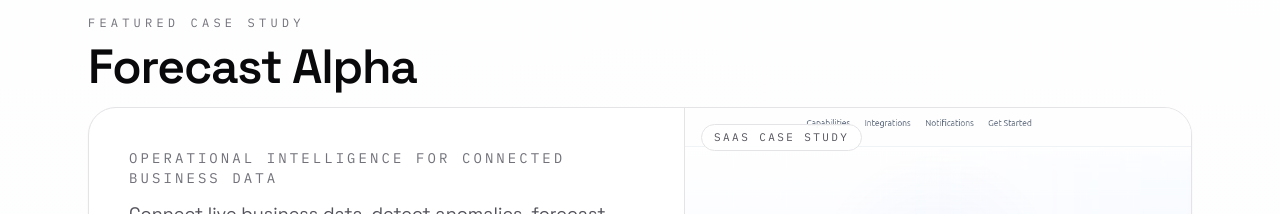
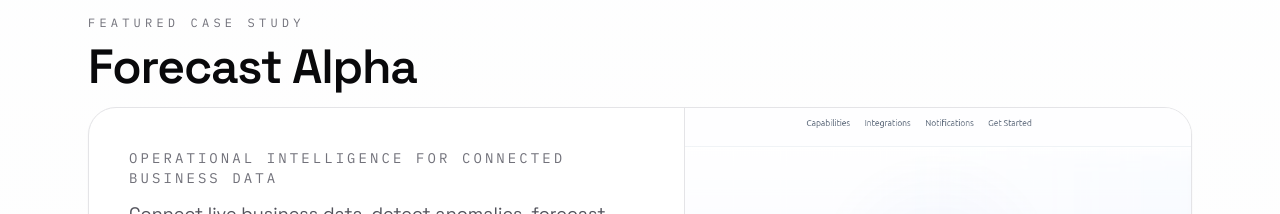
Before and after one commit to Hishamkhashman1/portfolio, a Next.js app: page / in a window 1280 px wide. Shown: the part 800-1014 px from the top of the page. Built offline with nearby package versions, Linux system fonts and the light colour scheme.

Commit message:
fix: removed unnecessary pill from forecastalpha section

```diff
--- a/components/ForecastAlphaSection.tsx
+++ b/components/ForecastAlphaSection.tsx
@@ -57,9 +57,6 @@
             />
             <div className="absolute inset-0 bg-gradient-to-tr from-white via-transparent to-transparent" />
             <div className="absolute inset-x-0 bottom-0 h-36 bg-gradient-to-t from-white to-transparent" />
-            <div className="absolute left-4 top-4 rounded-full border border-zinc-200 bg-white/90 px-3 py-1 text-[11px] font-mono uppercase tracking-[0.22em] text-zinc-600">
-              SaaS case study
-            </div>
           </div>
         </div>
       </div>
```
